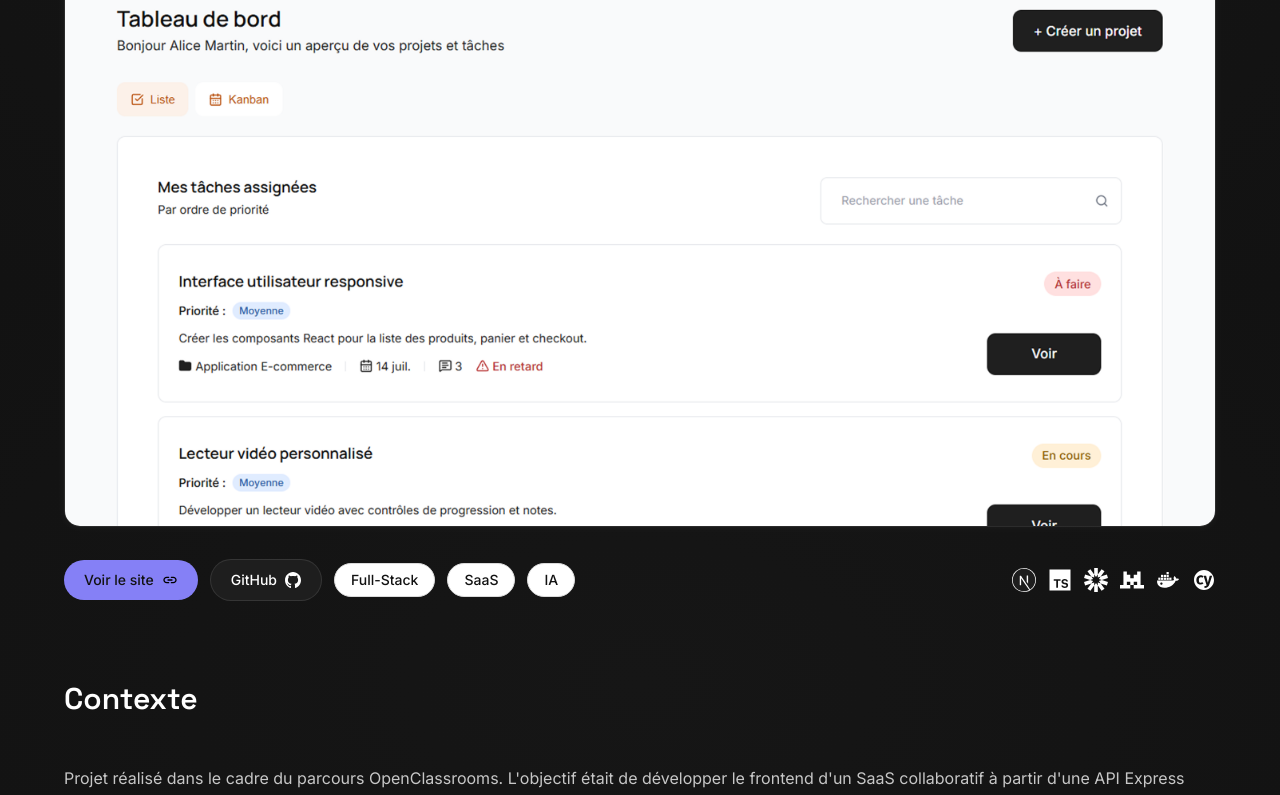
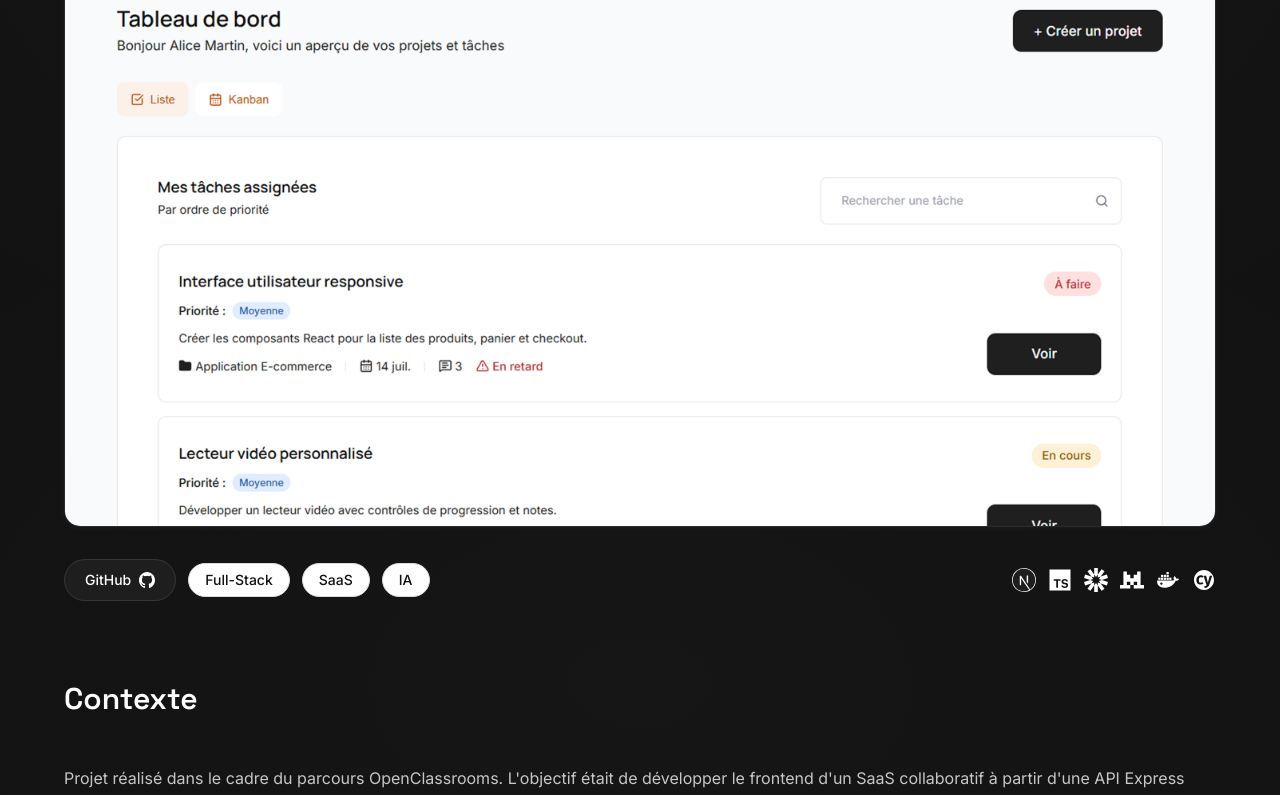
Before and after one commit to TeoCasanovaDW/portfolio_react_next, a Next.js app: page /fr/projects/abricot in a window 1280 px wide. Shown: the part 516-1311 px from the top of the page. Built offline with nearby package versions, Linux system fonts and the light colour scheme; no server answers.

Commit message:
fix: change Kasa URL and remove ABRICOT's

```diff
--- a/data/projects/base.ts
+++ b/data/projects/base.ts
@@ -12,7 +12,7 @@ export const projectBases = [
     image: '/images/projects/kasa.png',
     links: [
       {
-        href: 'https://rentaplacekasa.netlify.app/',
+        href: 'https://kasa-lime-rho.vercel.app/',
         icon: 'link',
         variant: 'primary',
       },
@@ -52,11 +52,6 @@ export const projectBases = [
     year: '2026',
     image: '/images/projects/abricot.png',
     links: [
-      {
-        href: 'https://abricot-front.vercel.app/',
-        icon: 'link',
-        variant: 'primary',
-      },
       {
         href: 'https://github.com/TeoCasanovaDW/ABRICOT',
         icon: 'github',
--- a/data/projects/en.ts
+++ b/data/projects/en.ts
@@ -59,7 +59,7 @@ export const enProjects: Record<ProjectSlug, ProjectContent> = {
     description:
       'Next.js project management app to create projects, organize tasks, manage contributors and generate task drafts with Mistral.',
     tags: ['Full-Stack', 'SaaS', 'AI'],
-    linkLabels: ['View site', 'GitHub'],
+    linkLabels: ['GitHub'],
     context:
       'Project built as part of the OpenClassrooms program. The goal was to develop the frontend of a collaborative SaaS on top of an existing Express API, then improve its technical environment and quality.',
     technicalChoices: [
--- a/data/projects/fr.ts
+++ b/data/projects/fr.ts
@@ -59,7 +59,7 @@ export const frProjects: Record<ProjectSlug, ProjectContent> = {
     description:
       'Application Next.js de gestion de projet permettant de créer des projets, organiser les tâches, gérer les contributeurs et générer des brouillons de tâches avec Mistral.',
     tags: ['Full-Stack', 'SaaS', 'IA'],
-    linkLabels: ['Voir le site', 'GitHub'],
+    linkLabels: ['GitHub'],
     context:
       "Projet réalisé dans le cadre du parcours OpenClassrooms. L'objectif était de développer le frontend d'un SaaS collaboratif à partir d'une API Express existante, puis d'en améliorer l'environnement technique et la qualité.",
     technicalChoices: [
```
